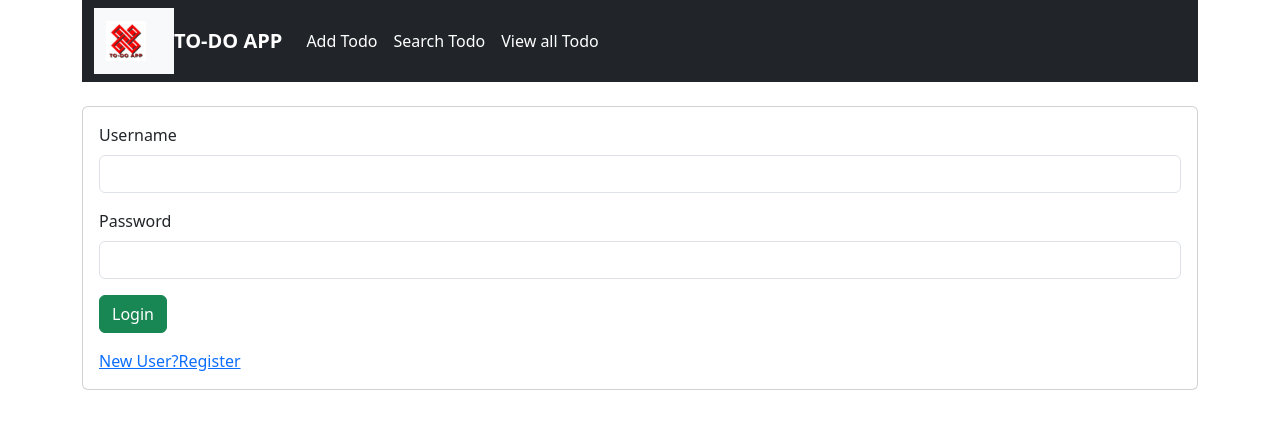
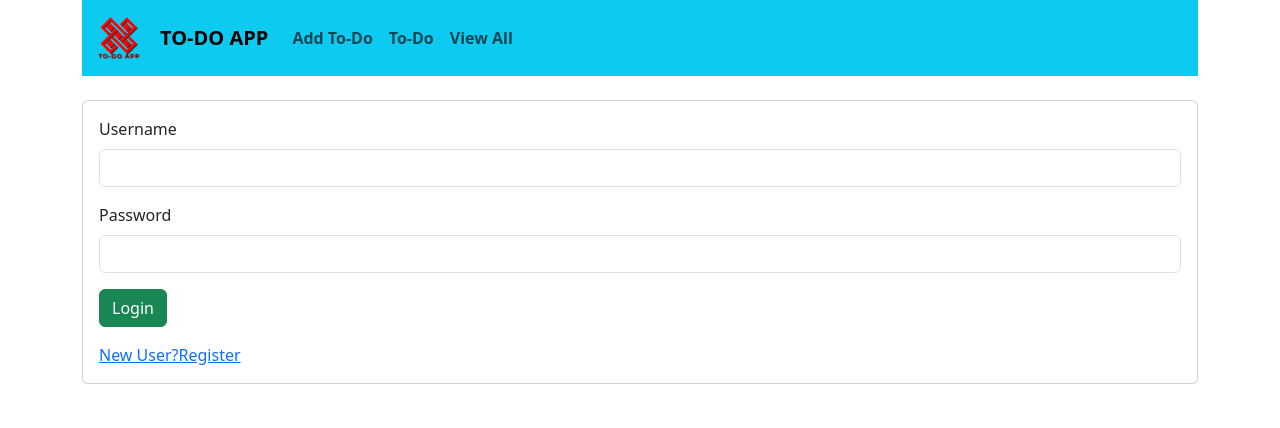
Before and after one commit to jubin217/TO-DO-App, a plain HTML site: page index.html in a window 1280 px wide. Drawn offline with nearby package versions, Linux system fonts and the light colour scheme.

Commit message:
finished

```diff
--- a/index.html
+++ b/index.html
@@ -13,35 +13,27 @@
 <body>
     <div class="container">
 
-        <nav class="navbar navbar-expand-lg bg-dark">
+
+        <nav class="navbar navbar-expand-lg bg-info">
             <div class="container-fluid">
-                <nav class="navbar bg-body-tertiary">
-                    <div class="container">
-                      <a class="navbar-brand" href="#">
-                        <img src="todoapp.png" alt="" width="40" height="40">
-                      </a>
-                    </div>
-                  </nav>
-              <a class="navbar-brand" style="color: white"><b>TO-DO APP</b></a>
-              <button class="navbar-toggler" type="button" data-bs-toggle="collapse" data-bs-target="#navbarNav" aria-controls="navbarNav" aria-expanded="false" aria-label="Toggle navigation">
+                <a class="navbar-brand" href="#">
+                    <img src="todo.png"  width="50" height="50">
+                  </a>
+              <a class="navbar-brand"><b>TO-DO APP</b></a>
+              <button class="navbar-toggler" type="button" data-bs-toggle="collapse" data-bs-target="#navbarNavAltMarkup" aria-controls="navbarNavAltMarkup" aria-expanded="false" aria-label="Toggle navigation">
                 <span class="navbar-toggler-icon"></span>
               </button>
-              <div class="collapse navbar-collapse" id="navbarNav">
-                <ul class="navbar-nav">
-                  <li class="nav-item">
-                    <a class="nav-link active" aria-current="page" href="add.html" style="color:white">Add Todo</a>
-                  </li>
-                  <li class="nav-item">
-                    <a class="nav-link" href="search.html" style="color:white">Search Todo</a>
-                  </li>
-                  <li class="nav-item">
-                    <a class="nav-link" href="viewall.html" style="color: white">View all Todo</a>
-                  </li>
-                </ul>
+              <div class="collapse navbar-collapse" id="navbarNavAltMarkup">
+                <div class="navbar-nav">
+                  <a class="nav-link" href="add.html"><b>Add To-Do</b></a>
+                  <a class="nav-link" href="search.html"><b>To-Do</b></a>
+                  <a class="nav-link" href="viewall.html"><b>View All</b></a>
+                </div>
               </div>
             </div>
           </nav>
-           <br>
+
+          <br>
         <div class="card">
             <div class="card-body">
                 <div class="row">
```
Also changed, not shown: todo.png (added).
